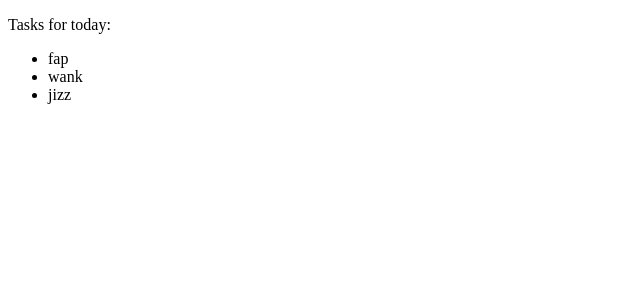
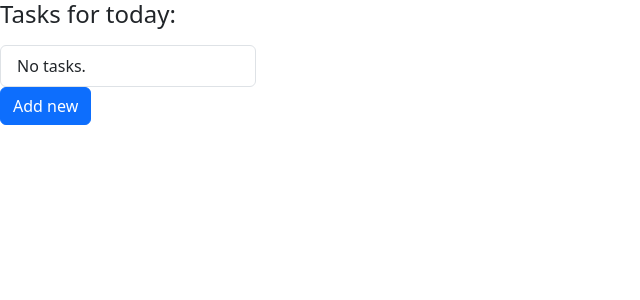
Before and after one commit to zabao-qt/learning-django, a Django app: page /todo/ in a window 1280 px wide. Shown: the top 300 px of the page, without its empty margins (0-640 px from the left). Run offline with Django 5.2, Linux system fonts and the light colour scheme.

Commit message:
add: todo app with session-based task management

```diff
--- a/todo/templates/todo/index.html
+++ b/todo/templates/todo/index.html
@@ -1,14 +1,13 @@
-<!DOCTYPE html>
-<html>
-    <head>
-        <title>To Do</title>
-    </head>
-    <body>
-        <p>Tasks for today:</p>
-        <ul>
+{% extends "todo/layout.html" %}
+
+{% block body %}
+        <p class="h4 mb-3">Tasks for today:</p>
+        <ul class="list-group">
             {% for task in tasks %}
-            <li>{{ task }}</li>
+                <li class="list-group-item" style="max-width: 20vw;">{{ task }}</li>
+            {% empty %}
+                <li class="list-group-item" style="max-width: 20vw;">No tasks.</li>
             {% endfor %}
         </ul>
-    </body>
-</html>
+        <a href="{% url 'todo:add' %}" class="btn btn-primary">Add new</a>
+{% endblock %}
--- /dev/null
+++ b/todo/templates/todo/layout.html
@@ -0,0 +1,11 @@
+<!DOCTYPE html>
+<html lang="en">
+    <head>
+        <title>What to do!</title>
+        <link href="https://cdn.jsdelivr.net/npm/bootstrap@5.3.3/dist/css/bootstrap.min.css" rel="stylesheet" integrity="sha384-QWTKZyjpPEjISv5WaRU9OFeRpok6YctnYmDr5pNlyT2bRjXh0JMhjY6hW+ALEwIH" crossorigin="anonymous">
+    </head>
+    <body>
+        {% block body %}
+        {% endblock %}
+    </body>
+</html>
--- a/todo/urls.py
+++ b/todo/urls.py
@@ -1,6 +1,8 @@
 from django.urls import path
 from . import views
 
+app_name = "todo"
 urlpatterns = [
     path("", views.index, name="index"),
+    path("add", views.add, name="add"),
 ]
--- a/todo/views.py
+++ b/todo/views.py
@@ -1,8 +1,34 @@
 from django.shortcuts import render
+from django import forms
+from django.http import HttpResponseRedirect
+from django.urls import reverse
 
-tasks = ["fap", "wank", "jizz"]
+# tasks = []
+
+class NewTaskForm(forms.Form):
+    task = forms.CharField(label="New Task")
+    priority = forms.IntegerField(label="Priority", min_value=1, max_value=5)
+
 # Create your views here.
 def index(request):
+    if "tasks" not in request.session:
+        request.session["tasks"] = []
     return render(request, "todo/index.html", {
-        "tasks" : tasks
+        "tasks": request.session["tasks"]
     })
+
+def add(request):
+    if request.method == "POST":
+        form = NewTaskForm(request.POST)
+        if form.is_valid():
+            task = form.cleaned_data["task"]
+            request.session["tasks"] += [task]
+            return HttpResponseRedirect(reverse("todo:index"))
+        else:
+            return render(request, "todo/add.html", {
+                "form": form
+            })
+
+    return render(request, "todo/add.html", {
+        "form": NewTaskForm()
+    })
```
Also changed, not shown: todo/templates/todo/add.html (added, +11 -0 lines), db.sqlite3.
